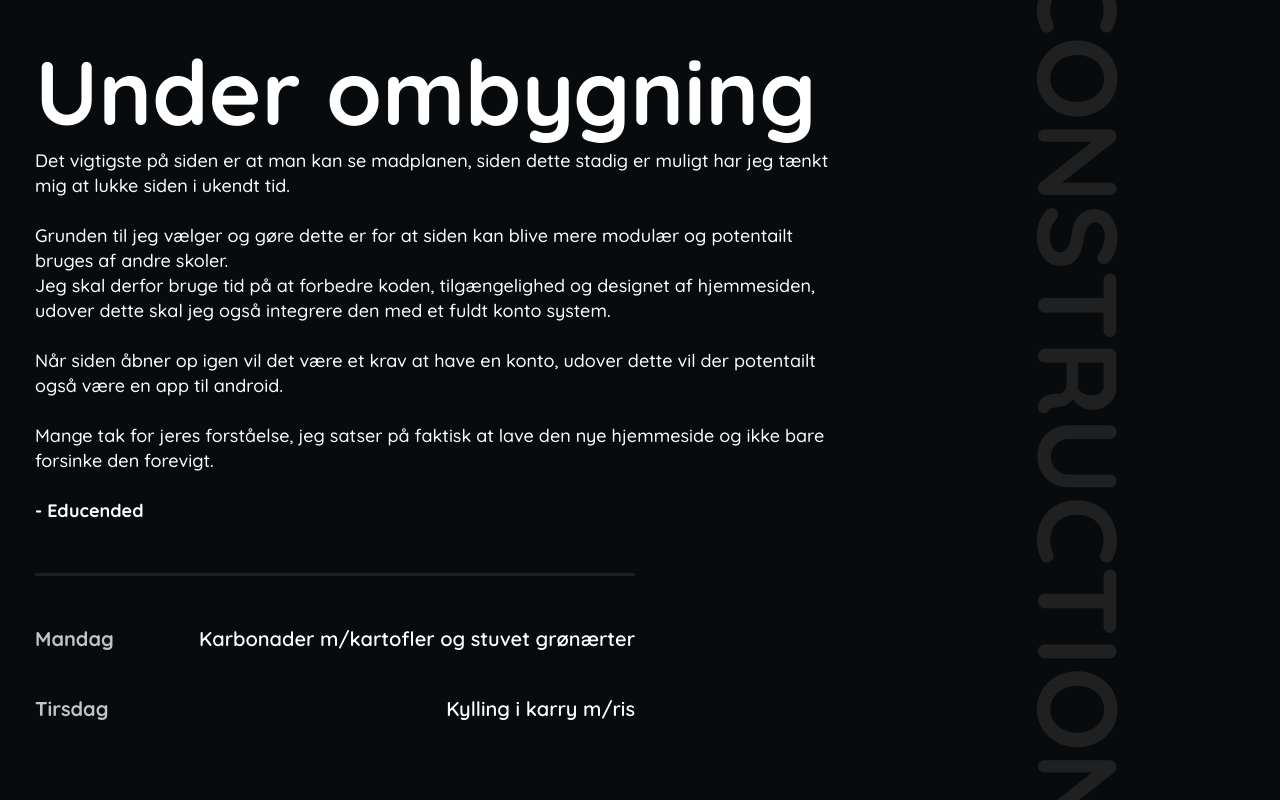
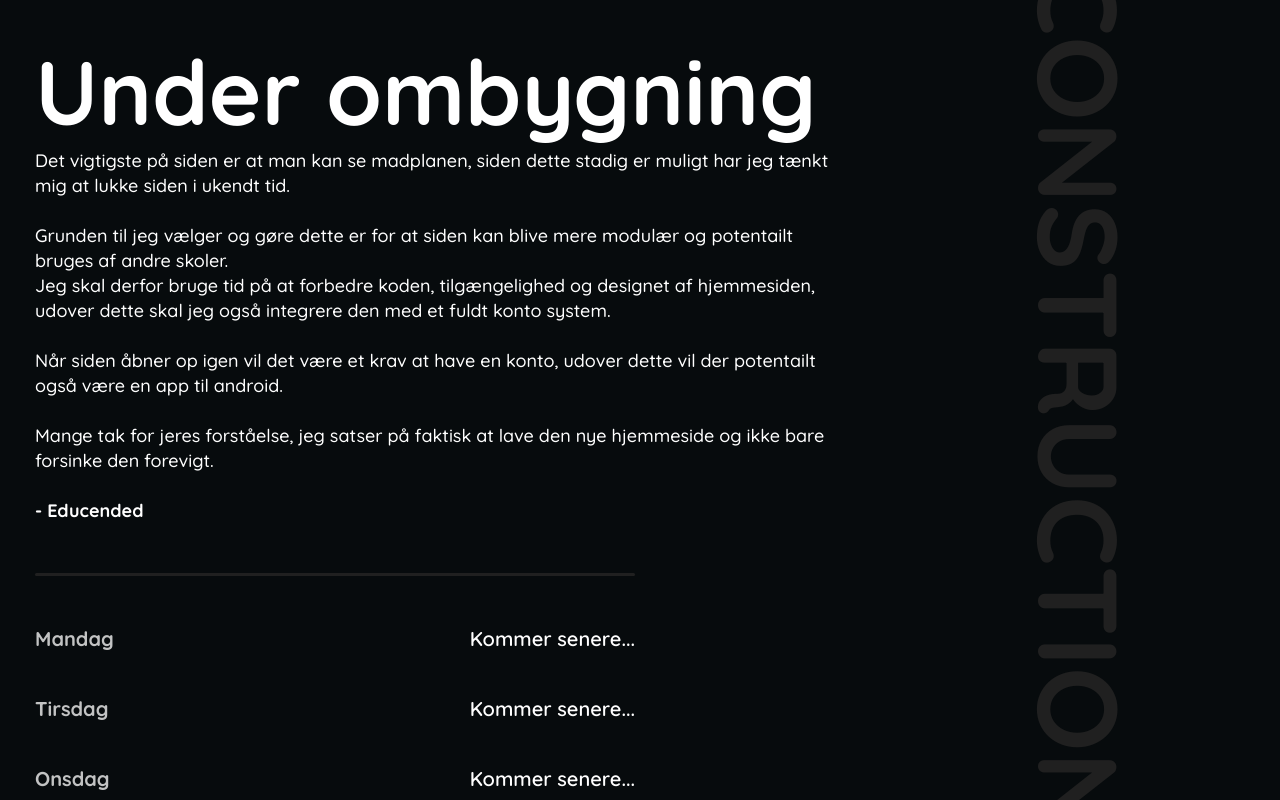
Before and after one commit to zMyLlama/videndjurs-aftensmad, a Next.js app: page /components/index/temp.loading in a window 1280 px wide. Built offline with nearby package versions, Linux system fonts and the light colour scheme.

Commit message:
fixed bad response layout

```diff
--- a/pages/components/index/temp.loading.tsx
+++ b/pages/components/index/temp.loading.tsx
@@ -28,31 +28,31 @@ function TempLoading() {
             <List>
                 <Item>
                     <Left>Mandag</Left>
-                    <Right>Karbonader m/kartofler og stuvet grønærter</Right>
+                    <Right>Kommer senere...</Right>
                 </Item>
                 <Item>
                     <Left>Tirsdag</Left>
-                    <Right>Kylling i karry m/ris</Right>
+                    <Right>Kommer senere...</Right>
                 </Item>
                 <Item>
                     <Left>Onsdag</Left>
-                    <Right>Fiskefrikadeller m/ovnkartofler, remoulade og gulerodsråkost</Right>
+                    <Right>Kommer senere...</Right>
                 </Item>
                 <Item>
                     <Left>Torsdag</Left>
-                    <Right>Skinkesteg m/halve kartofler og tzatziki</Right>
+                    <Right>Kommer senere...</Right>
                 </Item>
                 <Item>
                     <Left>Fredag</Left>
-                    <Right>Tortilliapandekager m/okeskød</Right>
+                    <Right>Kommer senere...</Right>
                 </Item>
                 <Item>
                     <Left>Lørdag</Left>
-                    <Right>Okseburger m/bådkartofler</Right>
+                    <Right>Kommer senere...</Right>
                 </Item>
                 <Item>
                     <Left>Søndag</Left>
-                    <Right>Svensk pølseret</Right>
+                    <Right>Kommer senere...</Right>
                 </Item>
             </List>
 
@@ -75,8 +75,9 @@ const Wrapper = styled.div`
     display: flex;
     flex-direction: column;
 
+    overflow-y: scroll;
     @media ${device.mobileL} {
-        overflow-y: scroll;
+
     }
 `
 
@@ -87,8 +88,8 @@ const Header = styled.h1`
     color: #FFFFFF;
     white-space: nowrap;
 
-    @media ${device.tablet} { font-size: 60px; }
-    @media ${device.mobileL} { font-size: 50px; }
+    @media ${device.tablet} { font-size: 45px; }
+    @media ${device.mobileL} { font-size: 34px; }
 `
 
 const Paragraph = styled.p`
@@ -125,6 +126,7 @@ const List = styled.div`
     height: 100%;
     overflow-y: scroll;
 
+    min-height: 500px;
     @media ${device.mobileL} {
         min-height: 300px;
     }
```
